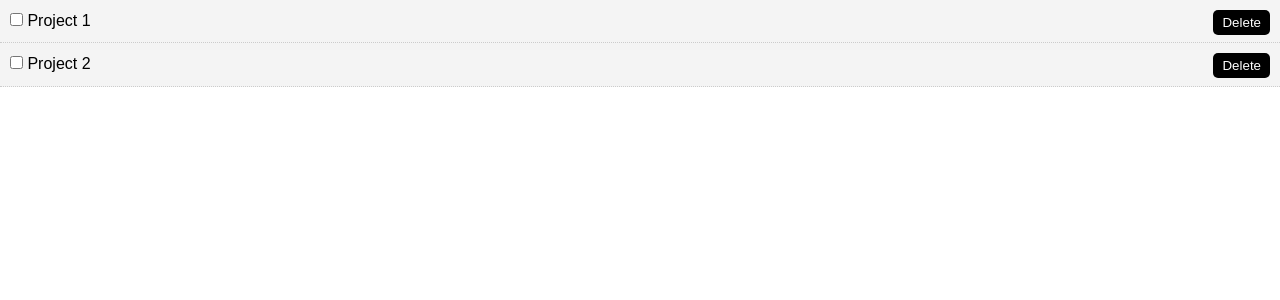
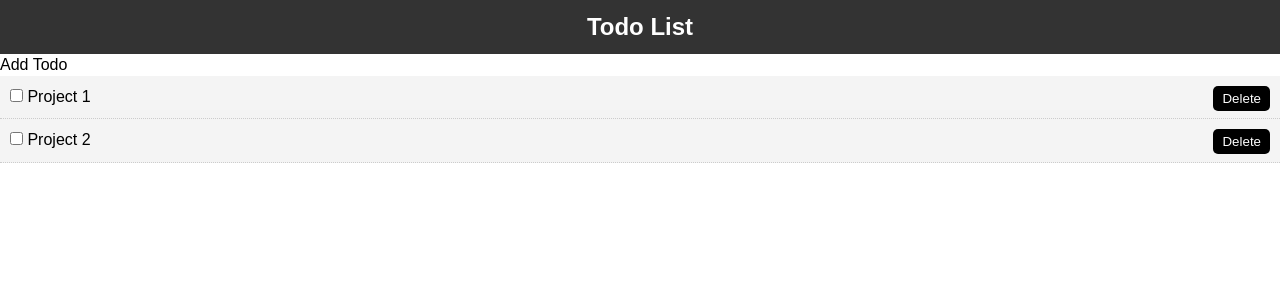
Before and after one commit to Arifkarimm/VueJS-TodoList, a Vue app: page / in a window 1280 px wide. Shown: the top 300 px of the page. Built offline with nearby package versions, Linux system fonts and the light colour scheme.

Commit message:
set header with component and addtodo component setup

```diff
--- a/src/App.vue
+++ b/src/App.vue
@@ -1,15 +1,22 @@
 <template>
   <div id="app">
+    <Header />
+    <AddTodo />
     <Todos v-bind:newTodo="todos" v-on:delete-todo="deleteTodo" />
   </div>
 </template>
 
 <script>
 import Todos from "./components/Todos";
+import AddTodo from "./components/AddTodo";
+import Header from "./components/Header";
+
 export default {
   name: "app",
   components: {
-    Todos
+    Todos,
+    AddTodo,
+    Header
   },
   data() {
     return {
--- /dev/null
+++ b/src/components/AddTodo.vue
@@ -0,0 +1,14 @@
+<template>
+  <div>
+    <div>Add Todo</div>
+  </div>
+</template>
+
+<script>
+export default {
+  name: "AddTodo"
+};
+</script>
+
+<style scoped>
+</style>
--- /dev/null
+++ b/src/components/Header.vue
@@ -0,0 +1,26 @@
+<template>
+  <div class="header">
+    <h2>Todo List</h2>
+  </div>
+</template>
+
+<script>
+export default {
+  name: "Header"
+};
+</script>
+
+<style scoped>
+.header {
+  background: #333;
+  color: #fff;
+  text-align: center;
+  padding: 10px;
+}
+
+.header a {
+  color: #fff;
+  padding-right: 5px;
+  text-decoration: none;
+}
+</style>
--- a/src/components/TodoItem.vue
+++ b/src/components/TodoItem.vue
@@ -5,7 +5,7 @@
         <input type="checkbox" v-on:change="markCompleted" />
         {{moveTodo.title}}
         <button
-          v-on:click="$emit('delete-todo', moveTodo.id)"
+          @click="$emit('delete-todo', moveTodo.id)"
           class="del"
         >Delete</button>
       </p>
```
